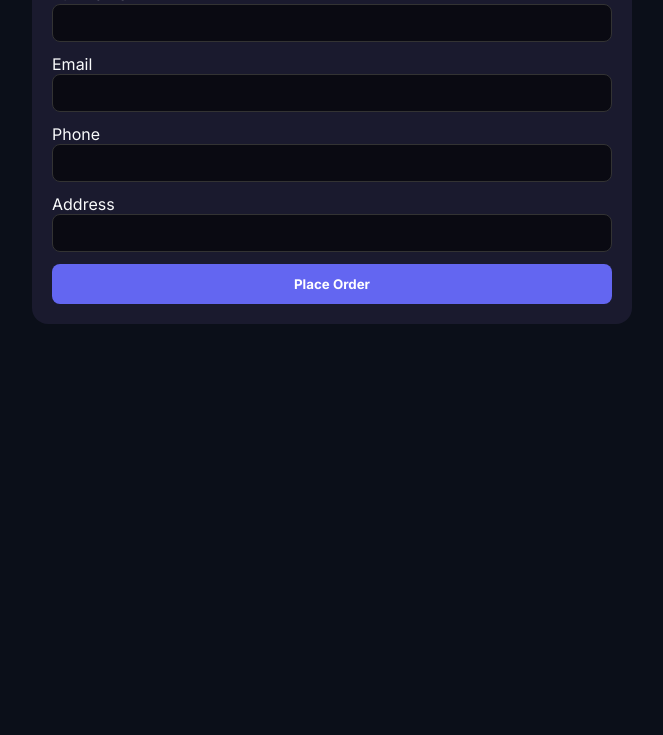
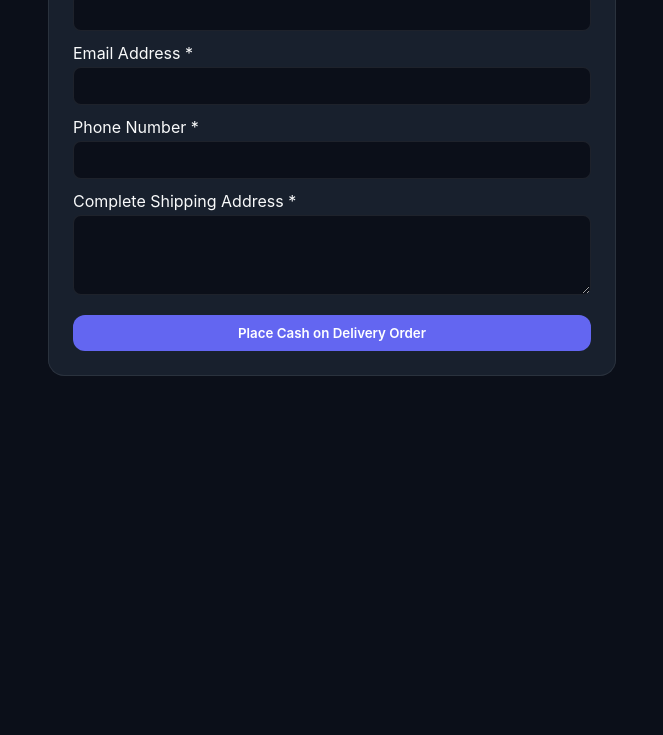
Before and after one commit to junaidazeem704-netizen/Markaz-store, a plain HTML site: page checkout.html in a window 1280 px wide. Shown: the part 145-880 px from the top of the page, without its empty margins (308-971 px from the left). After the commit the page ends 840 px from the top, so only its background shows below. Drawn offline with nearby package versions, Linux system fonts and the light colour scheme.

Commit message:
Update checkout.html

```diff
--- a/checkout.html
+++ b/checkout.html
@@ -1,37 +1,37 @@
 <!DOCTYPE html>
 <html lang="en">
 <head>
-    <meta charset="UTF-8" />
-    <meta name="viewport" content="width=device-width, initial-scale=1.0" />
+    <meta charset="UTF-8">
+    <meta name="viewport" content="width=device-width, initial-scale=1.0">
     <title>Checkout - Markaz Store</title>
-    <link rel="stylesheet" href="style.css" />
-    <link href="https://fonts.googleapis.com/css2?family=Inter:wght@300;400;500;600;700;800;900&display=swap" rel="stylesheet" />
-    <link rel="stylesheet" href="https://cdnjs.cloudflare.com/ajax/libs/font-awesome/6.5.0/css/all.min.css" />
+    <link rel="stylesheet" href="style.css">
     <script src="https://cdn.jsdelivr.net/npm/@supabase/supabase-js@2"></script>
 </head>
 <body>
 
-    <div class="checkout-wrapper" style="max-width:600px;margin:80px auto;padding:20px;background:#1a1a2e;border-radius:16px;">
-        <h2>Checkout</h2>
-        <form id="checkout-form" onsubmit="event.preventDefault(); submitOrder();">
+    <div class="container" style="max-width:600px; margin-top:40px;">
+        <div style="background:var(--bg-card); padding:24px; border-radius:16px; border:1px solid var(--border);">
+            <h2 style="margin-bottom:20px;">Shipping Details</h2>
+            <form id="checkout-form" onsubmit="handleCheckout(event)">
                 <div style="margin-bottom:12px;">
-                <label>Full Name</label>
-                <input type="text" id="c-name" required style="width:100%;padding:10px;background:#0a0a12;border:1px solid #333;color:white;border-radius:8px;" />
+                    <label>Full Name *</label>
+                    <input type="text" id="c-name" required style="width:100%; padding:10px; background:var(--bg-main); border:1px solid var(--border); color:#fff; border-radius:8px; margin-top:4px;">
                 </div>
                 <div style="margin-bottom:12px;">
-                <label>Email</label>
-                <input type="email" id="c-email" required style="width:100%;padding:10px;background:#0a0a12;border:1px solid #333;color:white;border-radius:8px;" />
+                    <label>Email Address *</label>
+                    <input type="email" id="c-email" required style="width:100%; padding:10px; background:var(--bg-main); border:1px solid var(--border); color:#fff; border-radius:8px; margin-top:4px;">
                 </div>
                 <div style="margin-bottom:12px;">
-                <label>Phone</label>
-                <input type="tel" id="c-phone" required style="width:100%;padding:10px;background:#0a0a12;border:1px solid #333;color:white;border-radius:8px;" />
+                    <label>Phone Number *</label>
+                    <input type="tel" id="c-phone" required style="width:100%; padding:10px; background:var(--bg-main); border:1px solid var(--border); color:#fff; border-radius:8px; margin-top:4px;">
                 </div>
-            <div style="margin-bottom:12px;">
-                <label>Address</label>
-                <input type="text" id="c-address" required style="width:100%;padding:10px;background:#0a0a12;border:1px solid #333;color:white;border-radius:8px;" />
+                <div style="margin-bottom:16px;">
+                    <label>Complete Shipping Address *</label>
+                    <textarea id="c-address" required style="width:100%; padding:10px; background:var(--bg-main); border:1px solid var(--border); color:#fff; border-radius:8px; margin-top:4px; height:80px;"></textarea>
                 </div>
-            <button type="submit" style="width:100%;padding:12px;background:#6366f1;color:white;border:none;border-radius:8px;font-weight:700;cursor:pointer;">Place Order</button>
+                <button type="submit" id="place-order-btn" class="btn btn-primary" style="width:100%;">Place Cash on Delivery Order</button>
             </form>
+        </div>
     </div>
 
     <script>
@@ -39,40 +39,49 @@
         const SUPABASE_ANON_KEY = 'eyJhbGciOiJIUzI1NiIsInR5cCI6IkpXVCJ9.eyJpc3MiOiJzdXBhYmFzZSIsInJlZiI6InZuemlwbnhyYXNvbmtobHdjeW5xIiwicm9sZSI6ImFub24iLCJpYXQiOjE3NDA5MjY0ODcsImV4cCI6MjA1NjUwMjQ4N30.KfgUQ-fn1L0A_Jv3pFESuC8jR1R7S_iC9RPNlWpTbJ0';
         const supabase = supabase.createClient(SUPABASE_URL, SUPABASE_ANON_KEY);
 
-        async function submitOrder() {
-            const name = document.getElementById('c-name').value.trim();
-            const email = document.getElementById('c-email').value.trim();
-            const phone = document.getElementById('c-phone').value.trim();
-            const address = document.getElementById('c-address').value.trim();
+        async function handleCheckout(e) {
+            e.preventDefault();
+            const btn = document.getElementById('place-order-btn');
+            btn.disabled = true;
+            btn.innerText = 'Processing Order...';
 
             const cart = JSON.parse(localStorage.getItem('cart') || '[]');
-            if(!cart.length) { alert('Cart empty'); return; }
+            if (!cart.length) { alert('Your cart is empty!'); return; }
 
-            let total = 0;
-            const itemsList = cart.map(i => {
-                total += parseInt(i.price) * i.quantity;
-                return `${i.title} x${i.quantity}`;
-            }).join(', ');
+            const total = cart.reduce((sum, i) => sum + (i.price * i.quantity), 0);
+            const orderId = 'MK-' + Math.floor(100000 + Math.random() * 900000);
 
-            const orderData = {
-                order_id: 'MK-' + Date.now().toString().slice(-6),
-                items: itemsList,
+            const orderPayload = {
+                order_id: orderId,
+                items: cart,
                 total: total,
-                name: name,
-                email: email,
-                phone: phone,
-                address: address,
+                name: document.getElementById('c-name').value.trim(),
+                email: document.getElementById('c-email').value.trim(),
+                phone: document.getElementById('c-phone').value.trim(),
+                address: document.getElementById('c-address').value.trim(),
                 status: 'processing'
             };
 
-            const { error } = await supabase.from('orders').insert([orderData]);
+            // 1. Insert into Supabase
+            const { error } = await supabase.from('orders').insert([orderPayload]);
 
             if (!error) {
+                // 2. Trigger Automated Order Email
+                try {
+                    await fetch('/api/send-email', {
+                        method: 'POST',
+                        headers: { 'Content-Type': 'application/json' },
+                        body: JSON.stringify({ type: 'NEW_ORDER', order: orderPayload })
+                    });
+                } catch(err) { console.error('Email Trigger Failed:', err); }
+
                 localStorage.setItem('cart', '[]');
-                alert('🎉 Order Placed Successfully!');
-                window.location.href = 'index.html';
+                alert(`🎉 Order Placed Successfully! Your Order ID is ${orderId}`);
+                window.location.href = `track-order.html?id=${orderId}`;
             } else {
-                alert('Order Error: ' + error.message);
+                alert('Checkout Error: ' + error.message);
+                btn.disabled = false;
+                btn.innerText = 'Place Cash on Delivery Order';
             }
         }
     </script>
```
Lines whose indentation alone changed are shown as unchanged.
